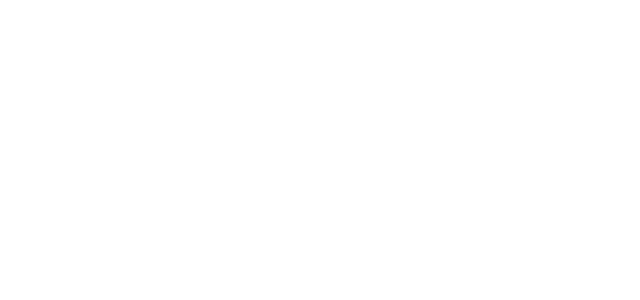
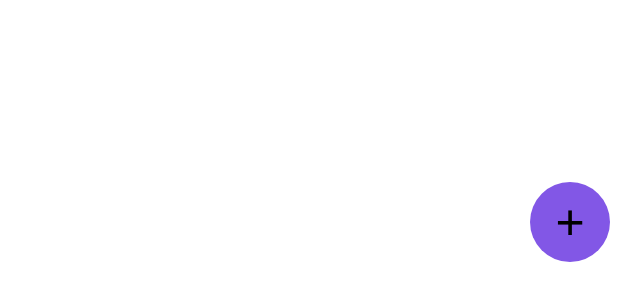
Before and after one commit to kauadeoliveira/crud-ts, a React (Vite) app: page / in a window 1280 px wide. Shown: the part 488-788 px from the top of the page, without its empty margins (640-1280 px from the left). Built offline with nearby package versions, Linux system fonts and the light colour scheme.

Commit message:
[NewTaskButton component] style: background and hover

```diff
--- a/package.json
+++ b/package.json
@@ -13,6 +13,7 @@
     "@types/react-redux": "^7.1.24",
     "react": "^18.2.0",
     "react-dom": "^18.2.0",
+    "react-redux": "^8.0.5",
     "styled-components": "^5.3.6"
   },
   "devDependencies": {
--- a/src/App.tsx
+++ b/src/App.tsx
@@ -2,12 +2,14 @@ import { ThemeProvider } from "styled-components"
 import { GlobalStyle } from "./assets/styles/global"
 import dark from "./assets/theme/dark"
 import Modal from "./components/Modal"
+import NewTaskButton from "./components/NewTaskButton"
 
 function App() {
   return(
     <div>
       <ThemeProvider theme={dark}>
         <GlobalStyle />
+        <NewTaskButton />
       </ThemeProvider>
     </div>
   )
--- /dev/null
+++ b/src/components/NewTaskButton/index.tsx
@@ -0,0 +1,16 @@
+import { useSelector } from "react-redux"
+import { useDispatch } from "react-redux"
+import { useEffect } from "react"
+import { modalSlice } from "../../store/slices/modalSlice"
+import { FloatingButton } from "./style"
+
+export default function NewTaskButton() {
+    const dispatch = useDispatch();
+    const { open } = modalSlice.actions;
+
+    const handleClick = () => dispatch(open());
+
+    return(
+        <FloatingButton onClick={handleClick}>+</FloatingButton>
+    )
+}
--- /dev/null
+++ b/src/components/NewTaskButton/style.ts
@@ -0,0 +1,20 @@
+import styled from "styled-components";
+
+export const FloatingButton = styled.div`
+    background-color: ${({ theme }) => theme.palette.colors.primary.main};
+    text-align: center;
+    line-height: 80px;
+    font-size: 5em;
+    width: 80px;
+    height: 80px;
+    border-radius: 100%;
+    position: fixed;
+    bottom: 50px;
+    right: 30px;
+    cursor: pointer;
+    transition: all 0.3s 0s ease;
+
+    &:hover{
+        background-color: ${({ theme }) => theme.palette.colors.primary.light};
+    }
+`
--- a/src/main.tsx
+++ b/src/main.tsx
@@ -1,9 +1,13 @@
 import React from 'react'
 import ReactDOM from 'react-dom/client'
+import { Provider } from 'react-redux'
 import App from './App'
+import { store } from './store'
 
 ReactDOM.createRoot(document.getElementById('root') as HTMLElement).render(
   <React.StrictMode>
-    <App />
+    <Provider store={store}>
+      <App />
+    </Provider>
   </React.StrictMode>,
 )
--- a/src/store/index.ts
+++ b/src/store/index.ts
@@ -1,4 +1,4 @@
-import { configureStore } from "@reduxjs/toolkit/dist/configureStore";
+import { configureStore } from "@reduxjs/toolkit";
 import { modalSlice } from "./slices/modalSlice";
 
 export const store = configureStore({
```
Also changed, not shown: 1 other file (tests, documents, lock files or other folders).
